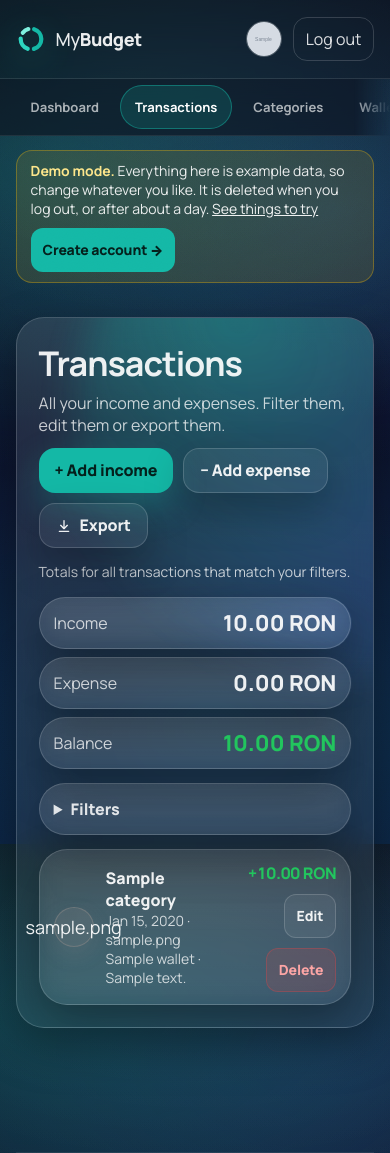
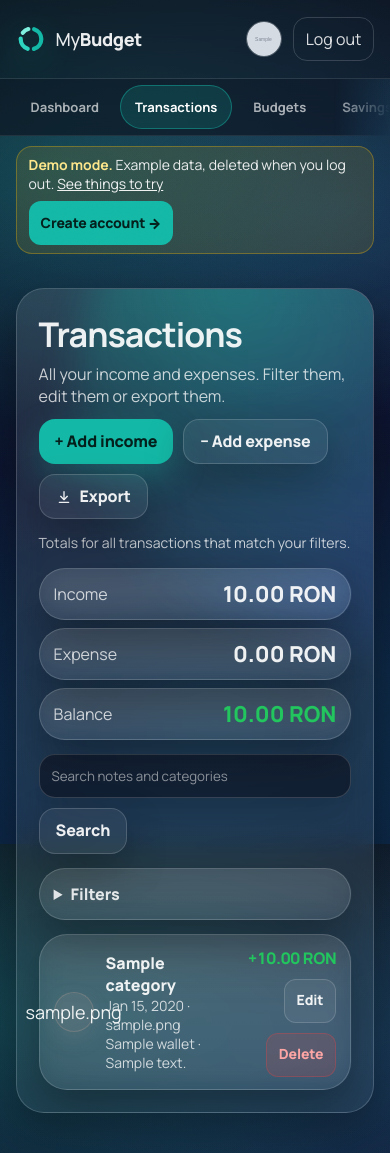
Before and after one commit to SanduAndreea22/my_budget, a Django app: page /app/transactions/ in a window 390 px wide. Shown: the top 1153 px of the page. Run offline with Django 5.2, Linux system fonts and the light colour scheme; a user stored in the database is signed in; tables that the repository leaves empty hold one stand-in row (values such as "Sample post"); grey boxes marked "Sample" are stand-in pictures; parts of the project's set-up code (start-up, migrations or seed data) failed here and were passed over.

Commit message:
UX/UI audit, navigation: grouped app menu, transaction search, shorter demo banner, demo link in the navbar
- App menu: Profile tab removed (the avatar already links there); ten tabs in three groups (daily | reports | setup)
- Stronger edge fade on the scrolling menu on phones
- Transactions: search box for notes and category names; exports and pagination keep it
- Demo banner: shorter sentence on phones
- Public navbar: Try the demo (wide screens)

Co-Authored-By: Claude Sonnet 5.5 <noreply@anthropic.com>
Claude-Session: https://claude.ai/code/session_01Gn5nmA3d2wtNyBGnQ1ZkcK

```diff
--- a/budget/views.py
+++ b/budget/views.py
@@ -8,7 +8,7 @@ from django.contrib.auth.decorators import login_required
 from django.core.exceptions import ValidationError
 from django.core.paginator import Paginator
 from django.db import IntegrityError, models, transaction
-from django.db.models import F, ProtectedError, Sum
+from django.db.models import F, ProtectedError, Q, Sum
 from django.db.models.functions import TruncMonth, TruncYear
 from django.http import HttpResponse
 from django.shortcuts import get_object_or_404, redirect, render
@@ -449,6 +449,10 @@ def _filtered_transactions(request):
     wallet_id = request.GET.get("wallet", "").strip()
     date_from = request.GET.get("from", "").strip()
     date_to = request.GET.get("to", "").strip()
+    search = request.GET.get("q", "").strip()[:100]
+
+    if search:
+        qs = qs.filter(Q(note__icontains=search) | Q(category__name__icontains=search))
 
     if t_type in (Transaction.INCOME, Transaction.EXPENSE):
         qs = qs.filter(type=t_type)
@@ -465,7 +469,7 @@ def _filtered_transactions(request):
     if date_to:
         qs = qs.filter(date__lte=date_to)
 
-    filters = {"type": t_type, "category": cat_id, "wallet": wallet_id, "from": date_from, "to": date_to}
+    filters = {"q": search, "type": t_type, "category": cat_id, "wallet": wallet_id, "from": date_from, "to": date_to}
     return qs, filters
 
 
--- a/pages/tests.py
+++ b/pages/tests.py
@@ -85,7 +85,7 @@ class LandingSectionsTests(TestCase):
 class LandingDemoButtonTests(TestCase):
     def test_landing_offers_the_demo_as_a_post_form(self):
         html = self.client.get("/").content.decode()
-        self.assertEqual(html.count('action="/auth/demo"'), 2)  # hero + final call to action
+        self.assertEqual(html.count('action="/auth/demo"'), 3)  # navbar + hero + final call to action
         self.assertIn("Try the demo", html)
         self.assertIn("csrfmiddlewaretoken", html)
         self.assertIn("Can I try it without signing up?", html)
--- a/static/css/style.css
+++ b/static/css/style.css
@@ -139,16 +139,16 @@ body::before{
   overflow-x: auto;
 }
 .subnav.fade-r{
-  -webkit-mask-image: linear-gradient(90deg, #000 calc(100% - 36px), transparent);
-          mask-image: linear-gradient(90deg, #000 calc(100% - 36px), transparent);
+  -webkit-mask-image: linear-gradient(90deg, #000 calc(100% - 56px), transparent);
+          mask-image: linear-gradient(90deg, #000 calc(100% - 56px), transparent);
 }
 .subnav.fade-l{
-  -webkit-mask-image: linear-gradient(90deg, transparent, #000 36px);
-          mask-image: linear-gradient(90deg, transparent, #000 36px);
+  -webkit-mask-image: linear-gradient(90deg, transparent, #000 56px);
+          mask-image: linear-gradient(90deg, transparent, #000 56px);
 }
 .subnav.fade-l.fade-r{
-  -webkit-mask-image: linear-gradient(90deg, transparent, #000 36px, #000 calc(100% - 36px), transparent);
-          mask-image: linear-gradient(90deg, transparent, #000 36px, #000 calc(100% - 36px), transparent);
+  -webkit-mask-image: linear-gradient(90deg, transparent, #000 36px, #000 calc(100% - 56px), transparent);
+          mask-image: linear-gradient(90deg, transparent, #000 36px, #000 calc(100% - 56px), transparent);
 }
 .subnav{scrollbar-width:none;}
 .subnav::-webkit-scrollbar{display:none;}
@@ -944,3 +944,24 @@ body:has(dialog.lightbox[open]){overflow:hidden;}
 
 /* Public navbar: "Create account" is the main action, so it is a button; "Log in" stays a text link. */
 .nav__cta{margin-left:4px;}
+
+/* ---------- Navigation clarity ---------- */
+/* Thin divider between the three groups of app tabs: daily use | reports | setup. */
+.subnav__sep{flex-shrink:0; align-self:center; width:1px; height:18px; margin:0 6px; background:rgba(255,255,255,.18);}
+
+/* Public navbar: "Try the demo" is a form button that looks like the other text links (wide screens only; the hero has it on phones). */
+.nav__demo{display:inline-flex; margin:0;}
+.nav__link--button{background:none; border:0; cursor:pointer; font:inherit;}
+@media (max-width:640px){ .nav__demo{display:none;} }
+
+/* Demo banner: a shorter sentence on phones so it leaves more of the first screen. */
+.demo-banner__short{display:none;}
+@media (max-width:640px){
+  .demo-banner__full{display:none;}
+  .demo-banner__short{display:inline;}
+  .demo-banner{padding:8px 12px; margin-top:10px; gap:8px 12px;}
+}
+
+/* Transactions search */
+.tx-search{display:flex; gap:10px; flex-wrap:wrap;}
+.tx-search input[type="search"]{flex:1 1 220px; min-width:0;}
--- a/templates/base.html
+++ b/templates/base.html
@@ -47,6 +47,7 @@
         {% else %}
           <a class="nav__link nav__link--anchor" href="{% url 'home' %}#how-it-works">How it works</a>
           <a class="nav__link nav__link--anchor" href="{% url 'home' %}#faq">Questions</a>
+          <form method="post" action="{% url 'accounts:demo' %}" class="demo-form nav__demo">{% csrf_token %}<button type="submit" class="nav__link nav__link--button">Try the demo</button></form>
           <a class="nav__link" href="{% url 'accounts:login' %}">Log in</a>
           <a class="btn btn--sm nav__cta" href="{% url 'accounts:register' %}">Create account</a>
         {% endif %}
@@ -60,15 +61,16 @@
         <div class="container subnav__inner">
           <a class="subnav__link{% if view_name == 'dashboard' %} subnav__link--active{% endif %}" href="{% url 'dashboard' %}">Dashboard</a>
           <a class="subnav__link{% if view_name == 'transactions' %} subnav__link--active{% endif %}" href="{% url 'transactions' %}">Transactions</a>
-          <a class="subnav__link{% if view_name == 'categories' %} subnav__link--active{% endif %}" href="{% url 'categories' %}">Categories</a>
-          <a class="subnav__link{% if view_name == 'wallets' %} subnav__link--active{% endif %}" href="{% url 'wallets' %}">Wallets</a>
           <a class="subnav__link{% if view_name == 'budgets' %} subnav__link--active{% endif %}" href="{% url 'budgets' %}">Budgets</a>
-          <a class="subnav__link{% if view_name == 'recurring_transactions' %} subnav__link--active{% endif %}" href="{% url 'recurring_transactions' %}">Recurring transactions</a>
           <a class="subnav__link{% if view_name == 'savings_goals' %} subnav__link--active{% endif %}" href="{% url 'savings_goals' %}">Savings goals</a>
+          <span class="subnav__sep" aria-hidden="true"></span>
           <a class="subnav__link{% if view_name == 'charts' %} subnav__link--active{% endif %}" href="{% url 'charts' %}">Charts</a>
           <a class="subnav__link{% if view_name == 'compare' %} subnav__link--active{% endif %}" href="{% url 'compare' %}">Yearly overview</a>
           <a class="subnav__link{% if view_name == 'activity_log' %} subnav__link--active{% endif %}" href="{% url 'activity_log' %}">Change history</a>
-          <a class="subnav__link{% if view_name == 'accounts:profile' %} subnav__link--active{% endif %}" href="{% url 'accounts:profile' username=user.username %}">Profile</a>
+          <span class="subnav__sep" aria-hidden="true"></span>
+          <a class="subnav__link{% if view_name == 'categories' %} subnav__link--active{% endif %}" href="{% url 'categories' %}">Categories</a>
+          <a class="subnav__link{% if view_name == 'wallets' %} subnav__link--active{% endif %}" href="{% url 'wallets' %}">Wallets</a>
+          <a class="subnav__link{% if view_name == 'recurring_transactions' %} subnav__link--active{% endif %}" href="{% url 'recurring_transactions' %}">Recurring transactions</a>
         </div>
       </nav>
     {% endwith %}
@@ -76,7 +78,7 @@
 
   {% if user.is_authenticated and user.is_demo %}
     <div class="container demo-banner" role="note">
-      <span><b>Demo mode.</b> Everything here is example data, so change whatever you like. It is deleted when you log out, or after about a day. <a href="{% url 'dashboard' %}#demo-tour">See things to try</a></span>
+      <span><b>Demo mode.</b> <span class="demo-banner__full">Everything here is example data, so change whatever you like. It is deleted when you log out, or after about a day.</span><span class="demo-banner__short">Example data, deleted when you log out.</span> <a href="{% url 'dashboard' %}#demo-tour">See things to try</a></span>
       <a class="btn btn--sm" href="{% url 'accounts:register' %}">Create account →</a>
     </div>
   {% endif %}
--- a/templates/transactions_list.html
+++ b/templates/transactions_list.html
@@ -63,6 +63,13 @@
       </div>
     </div>
 
+    <!-- Search -->
+    <form method="GET" role="search" class="tx-search" style="margin-top:14px;">
+      {% for k, v in filters.items %}{% if k != "q" and v %}<input type="hidden" name="{{ k }}" value="{{ v }}">{% endif %}{% endfor %}
+      <input type="search" name="q" value="{{ filters.q }}" maxlength="100" placeholder="Search notes and categories" aria-label="Search notes and categories">
+      <button class="btn btn--ghost" type="submit">Search</button>
+    </form>
+
     <!-- Filters -->
     <details class="glass-card filters-details" style="margin-top:14px;padding:14px;"
       {% if filters.type or filters.category or filters.wallet or filters.from or filters.to %}open{% endif %}>
@@ -74,6 +81,7 @@
       </summary>
 
       <form method="GET" style="margin-top:14px;display:grid;gap:12px;">
+        {% if filters.q %}<input type="hidden" name="q" value="{{ filters.q }}">{% endif %}
         <div class="filter-grid">
           <div style="display:grid;gap:6px;">
             <label style="font-weight:900;color:rgba(255,255,255,.86);">Type</label>
```
Also changed, not shown: budget/tests.py (+50 -0 lines).
